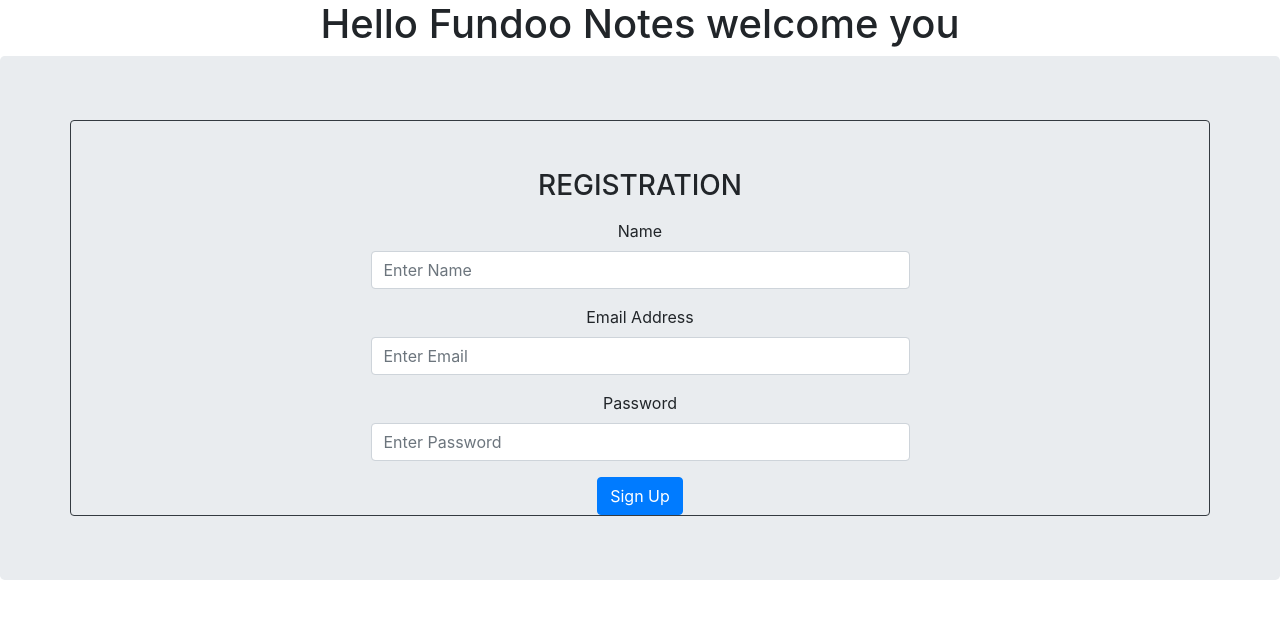
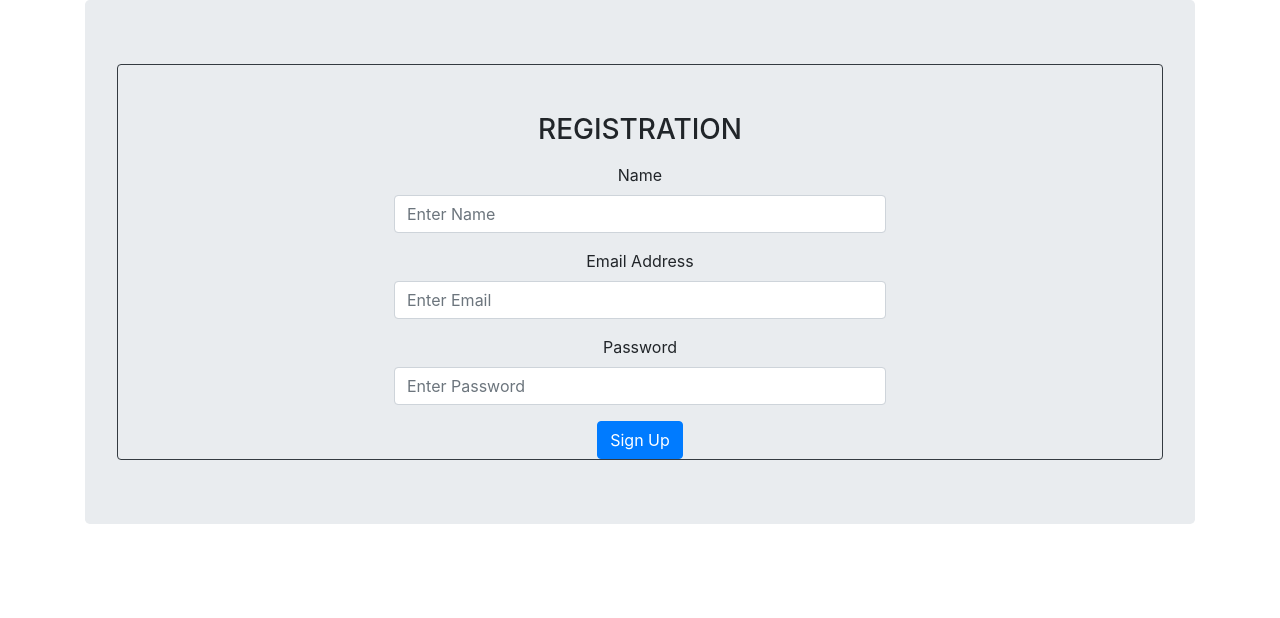
Before and after one commit to manojpawane/fundooNoteFront, a React (Create React App) app: page / in a window 1280 px wide. Shown: the top 618 px of the page. Built offline with nearby package versions, Linux system fonts and the light colour scheme; a small style sheet from the web is missing.

Commit message:
fundoo note partial implementation

```diff
--- a/src/App.js
+++ b/src/App.js
@@ -1,15 +1,24 @@
 import React, { Component } from 'react';
-import {BrowserRouter as Router, Route} from 'react-router-dom'
-import Registration from '../src/components/Registration/Registration'
-import './App.css';
+import Login from '../src/components/Login/Login'
+import Register from '../src/components/Registration/Registration'
+//const BrowserRouter = require('react-router-dom').BrowserRouter
+import { BrowserRouter as Router, Route } from 'react-router-dom'
+// const Route = require('react-router-dom').Route
 
 class App extends Component {
   render() {
     return (
-      <div className="App">
-        <h1>Hello Fundoo Notes welcome you</h1>
-        <Registration/>
-      </div>
+      <Router>
+        <div className="App">
+
+          <div className="container">
+            <Route exact path="/" component={Register} />
+            <Route exact path="/register" component={Register} />
+            <Route exact path="/login" component={Login} />
+
+          </div>
+        </div>
+      </Router>
     );
   }
 }
--- /dev/null
+++ b/src/components/Login/Login.js
@@ -0,0 +1,12 @@
+import React, { Component } from 'react'
+// import login from '../../actions/userfunction'
+
+class Login extends Component {
+    render() {
+        return (
+            <div>Hello to login</div>
+        )
+    }
+}
+
+export default Login
--- a/src/components/Registration/Registration.jsx
+++ b/src/components/Registration/Registration.js
@@ -1,5 +1,7 @@
 import React, { Component } from 'react'
 import register from '../../actions/userfunction'
+import 'reactjs-toastr/lib/toast.css';
+
 
 class Register extends Component {
     constructor() {
@@ -7,7 +9,8 @@ class Register extends Component {
         this.state = {
             name: '',
             email: '',
-            password: ''
+            password: '',
+            answer: ''
         }
         this.onChange = this.onChange.bind(this)
         this.onSubmit = this.onSubmit.bind(this)
@@ -26,8 +29,14 @@ class Register extends Component {
         }
 
         register(user).then(res => {
-            this.props.history.push('./login')
+         //   toastr.success(res, res, { displayDuration: 3000 })
+            this.setState({ answer: res })
+            this.props.history.push('/login');
         })
+        .catch(err => {
+            console.log(err);
+        })
+
     }
 
     render() {
```
Also changed, not shown: package.json (+9 -2 lines), src/components/Login/Login.jsx (deleted, +0 -11 lines), 1 other file (tests, documents, lock files or other folders).
